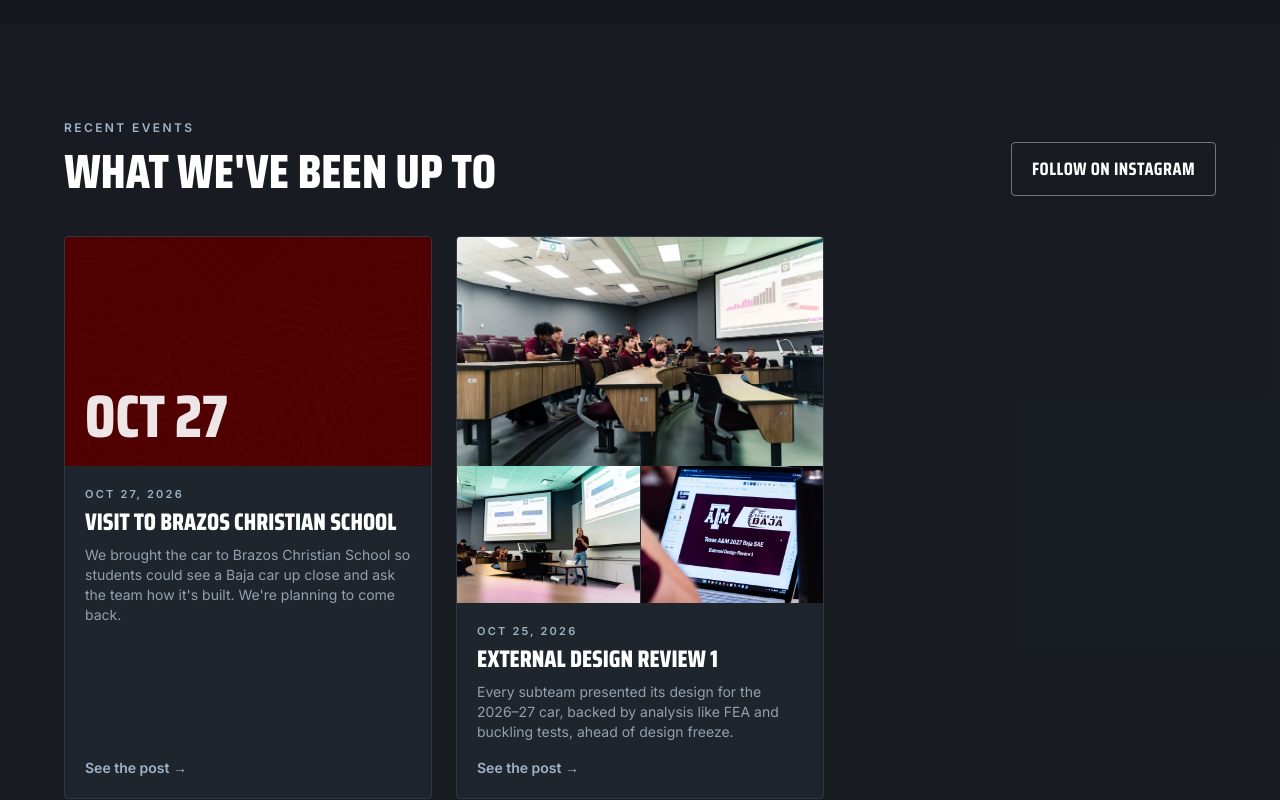
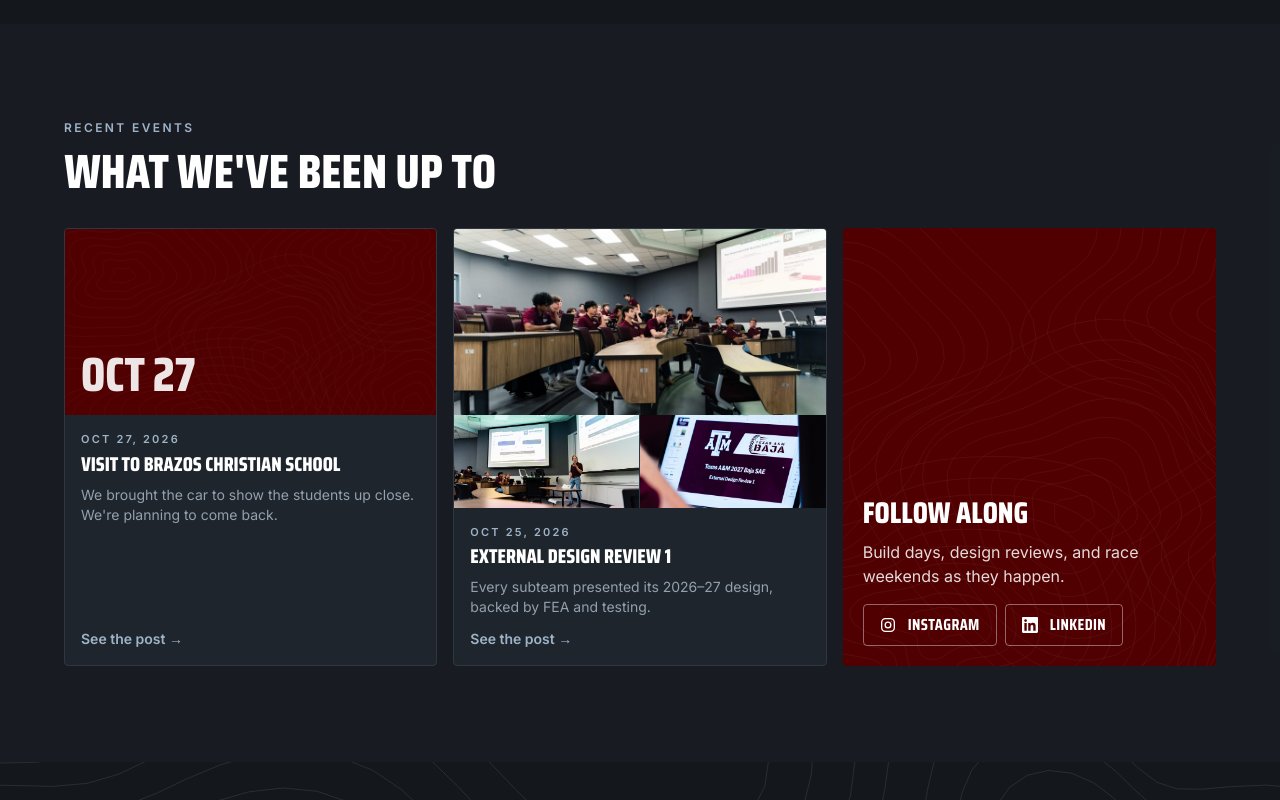
Before and after one commit to MikeDoesDev/tamubaja.com, a Next.js app: page / in a window 1280 px wide. Shown: the part 1380-2180 px from the top of the page. Built offline with nearby package versions, Linux system fonts and the light colour scheme.

Commit message:
Recent events: Follow along card (Instagram + LinkedIn), tighter cards
Co-Authored-By: Claude Opus 5.5 <noreply@anthropic.com>
Claude-Session: https://claude.ai/code/session_013CKTzAKnnxiWxUiSwBojr1

```diff
--- a/content/events.yaml
+++ b/content/events.yaml
@@ -1,4 +1,4 @@
-# Recent events: shown on the home page, newest first (the 3 most recent appear).
+# Recent events: shown on the home page, newest first (the 2 most recent appear).
 # Add new events at the top. Dates are written YYYY-MM-DD.
 #   title: what happened, in a few words
 #   description: one or two sentences
@@ -7,11 +7,11 @@
 #   link: optional, the team's Instagram post or another page about it
 - title: Visit to Brazos Christian School
   date: 2026-10-27
-  description: We brought the car to Brazos Christian School so students could see a Baja car up close and ask the team how it's built. We're planning to come back.
+  description: We brought the car to show the students up close. We're planning to come back.
   link: https://www.instagram.com/p/DfCwfJWDe-F/
 - title: External Design Review 1
   date: 2026-10-25
-  description: Every subteam presented its design for the 2026–27 car, backed by analysis like FEA and buckling tests, ahead of design freeze.
+  description: Every subteam presented its 2026–27 design, backed by FEA and testing.
   photo: /images/build/edr1-2026.jpg
   morePhotos:
     - /images/build/edr1-2026-fea.jpg
--- a/src/app/page.tsx
+++ b/src/app/page.tsx
@@ -24,7 +24,7 @@ export const metadata = pageMetadata({
 export default function HomePage() {
   const site = getSite();
   const car = getCar();
-  const events = getEvents().slice(0, 3);
+  const events = getEvents().slice(0, 2);
   const years = buildCarYears(getSeasons(), car.garage);
   const featuredCars = years.filter((year): year is CarYear & { photo: string } => Boolean(year.photo)).slice(0, 3);
   const earlier = years.filter((year) => !year.photo);
@@ -63,16 +63,9 @@ export default function HomePage() {
 
       {events.length > 0 && (
         <Section id="events" className="bg-panel/40">
-          <div className="flex flex-wrap items-end justify-between gap-4">
-            <div>
-              <Eyebrow>Recent events</Eyebrow>
-              <SectionHeading>What we&apos;ve been up to</SectionHeading>
-            </div>
-            <ButtonLink href={site.socials.instagram} external variant="secondary">
-              Follow on Instagram
-            </ButtonLink>
-          </div>
-          <RecentEvents events={events} />
+          <Eyebrow>Recent events</Eyebrow>
+          <SectionHeading>What we&apos;ve been up to</SectionHeading>
+          <RecentEvents events={events} socials={site.socials} />
         </Section>
       )}
 
--- a/src/components/RecentEvents.tsx
+++ b/src/components/RecentEvents.tsx
@@ -1,19 +1,27 @@
 import Image from "next/image";
 import { formatMilestoneDate } from "@/lib/milestones";
-import type { Event } from "@/lib/schemas";
+import { InstagramIcon, LinkedInIcon } from "@/components/SocialLinks";
+import type { Event, Site } from "@/lib/schemas";
 
-/** The latest team events as cards. Cards without a photo get a dated maroon panel instead. */
-export function RecentEvents({ events }: { events: Event[] }) {
+const followClass =
+  "inline-flex items-center gap-3 rounded-sm border border-white/40 px-4 py-2 font-display text-base font-bold uppercase tracking-wide text-white transition-colors hover:border-white hover:bg-white/10";
+
+/** The latest team events as cards, ending with a "Follow along" card. Cards without a photo get a dated maroon panel. */
+export function RecentEvents({ events, socials }: { events: Event[]; socials: Site["socials"] }) {
+  const follow = [
+    { label: "Instagram", href: socials.instagram, icon: InstagramIcon },
+    ...(socials.linkedin ? [{ label: "LinkedIn", href: socials.linkedin, icon: LinkedInIcon }] : []),
+  ];
   return (
-    <ul className="mt-10 grid gap-6 md:grid-cols-2 lg:grid-cols-3">
+    <ul className="mt-8 grid gap-4 md:grid-cols-2 lg:grid-cols-3">
       {events.map((event) => (
         <li key={`${event.date}-${event.title}`} className="flex flex-col overflow-hidden rounded-sm border border-line bg-panel">
-          <div className="relative aspect-[16/10] bg-maroon">
+          <div className="relative aspect-[2/1] bg-maroon">
             {event.photo ? (
               <Image src={event.photo} alt={event.title} fill sizes="(min-width: 1024px) 33vw, (min-width: 768px) 50vw, 100vw" className="object-cover" />
             ) : (
-              <div aria-hidden="true" className="topo-bg flex h-full items-end p-5">
-                <p className="font-display text-6xl font-extrabold uppercase leading-none text-white/90">
+              <div aria-hidden="true" className="topo-bg flex h-full items-end p-4">
+                <p className="font-display text-5xl font-extrabold uppercase leading-none text-white/90">
                   {new Date(`${event.date}T00:00:00Z`).toLocaleDateString("en-US", { month: "short", day: "numeric", timeZone: "UTC" })}
                 </p>
               </div>
@@ -22,24 +30,24 @@ export function RecentEvents({ events }: { events: Event[] }) {
           {event.morePhotos.length > 0 && (
             <div className="grid grid-cols-2 gap-px bg-line">
               {event.morePhotos.map((photo) => (
-                <div key={photo} className="relative aspect-[4/3]">
+                <div key={photo} className="relative aspect-[2/1]">
                   <Image src={photo} alt={event.title} fill sizes="(min-width: 1024px) 16vw, (min-width: 768px) 25vw, 50vw" className="object-cover" />
                 </div>
               ))}
             </div>
           )}
-          <div className="flex flex-1 flex-col p-5">
+          <div className="flex flex-1 flex-col p-4">
             <p className="text-[11px] font-semibold uppercase tracking-[0.2em] text-accent">
               <time dateTime={event.date}>{formatMilestoneDate(event.date)}</time>
             </p>
-            <h3 className="mt-1 font-display text-2xl font-extrabold uppercase leading-tight">{event.title}</h3>
+            <h3 className="mt-1 font-display text-xl font-extrabold uppercase leading-tight">{event.title}</h3>
             <p className="mt-2 flex-1 text-sm text-muted">{event.description}</p>
             {event.link && (
               <a
                 href={event.link}
                 target="_blank"
                 rel="noopener noreferrer"
-                className="mt-4 text-sm font-semibold text-accent underline-offset-4 hover:underline"
+                className="mt-3 text-sm font-semibold text-accent underline-offset-4 hover:underline"
               >
                 See the post<span className="sr-only">: {event.title}</span> →
               </a>
@@ -47,6 +55,20 @@ export function RecentEvents({ events }: { events: Event[] }) {
           </div>
         </li>
       ))}
+      <li className="topo-bg flex flex-col justify-end rounded-sm bg-maroon p-5 md:col-span-2 lg:col-span-1">
+        <h3 className="font-display text-3xl font-extrabold uppercase leading-none text-white">Follow along</h3>
+        <p className="mt-3 text-white/85">
+          Build days, design reviews, and race weekends as they happen.
+        </p>
+        <div className="mt-4 flex flex-wrap gap-2">
+          {follow.map((item) => (
+            <a key={item.label} href={item.href} target="_blank" rel="noopener noreferrer" className={followClass}>
+              <span className="h-4 w-4">{item.icon}</span>
+              {item.label}
+            </a>
+          ))}
+        </div>
+      </li>
     </ul>
   );
 }
--- a/src/components/SocialLinks.tsx
+++ b/src/components/SocialLinks.tsx
@@ -4,7 +4,7 @@ type Social = { key: string; label: string; href: string; icon: React.ReactNode
 
 const svgProps = { viewBox: "0 0 24 24", "aria-hidden": true, focusable: false } as const;
 
-const InstagramIcon = (
+export const InstagramIcon = (
   <svg {...svgProps} fill="none" stroke="currentColor" strokeWidth={2} strokeLinecap="round" strokeLinejoin="round">
     <rect x="2.5" y="2.5" width="19" height="19" rx="5.5" />
     <circle cx="12" cy="12" r="4.25" />
@@ -12,7 +12,7 @@ const InstagramIcon = (
   </svg>
 );
 
-const LinkedInIcon = (
+export const LinkedInIcon = (
   <svg {...svgProps} fill="currentColor">
     <path d="M20.447 20.452h-3.554v-5.569c0-1.328-.027-3.037-1.852-3.037-1.853 0-2.136 1.445-2.136 2.939v5.667H9.351V9h3.414v1.561h.046c.477-.9 1.637-1.85 3.37-1.85 3.601 0 4.267 2.37 4.267 5.455v6.286zM5.337 7.433a2.062 2.062 0 1 1 0-4.125 2.062 2.062 0 0 1 0 4.125zM7.119 20.452H3.555V9h3.564v11.452zM22.225 0H1.771C.792 0 0 .774 0 1.729v20.542C0 23.227.792 24 1.771 24h20.451C23.2 24 24 23.227 24 22.271V1.729C24 .774 23.2 0 22.222 0h.003z" />
   </svg>
```
Also changed, not shown: 1 other file (tests, documents, lock files or other folders).
